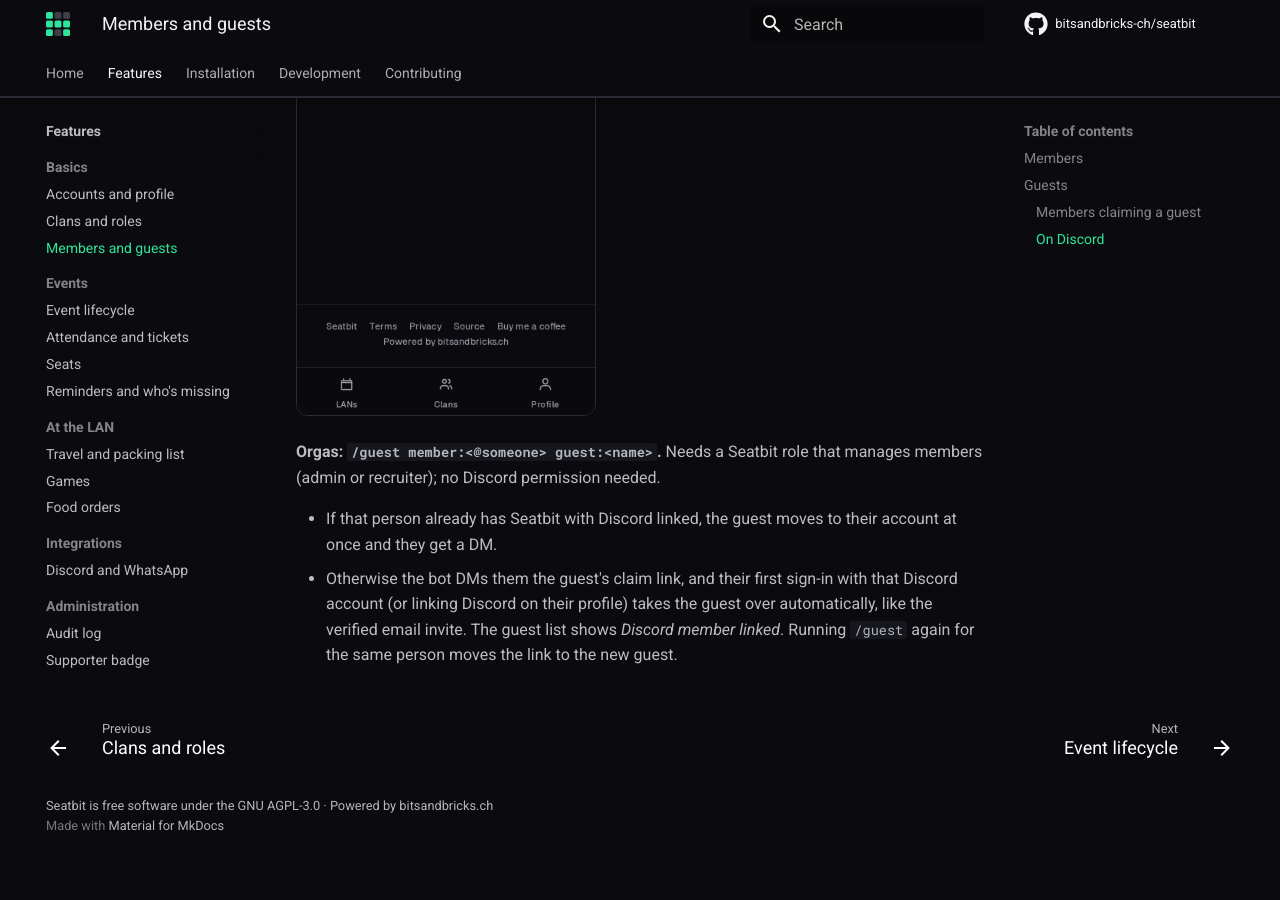
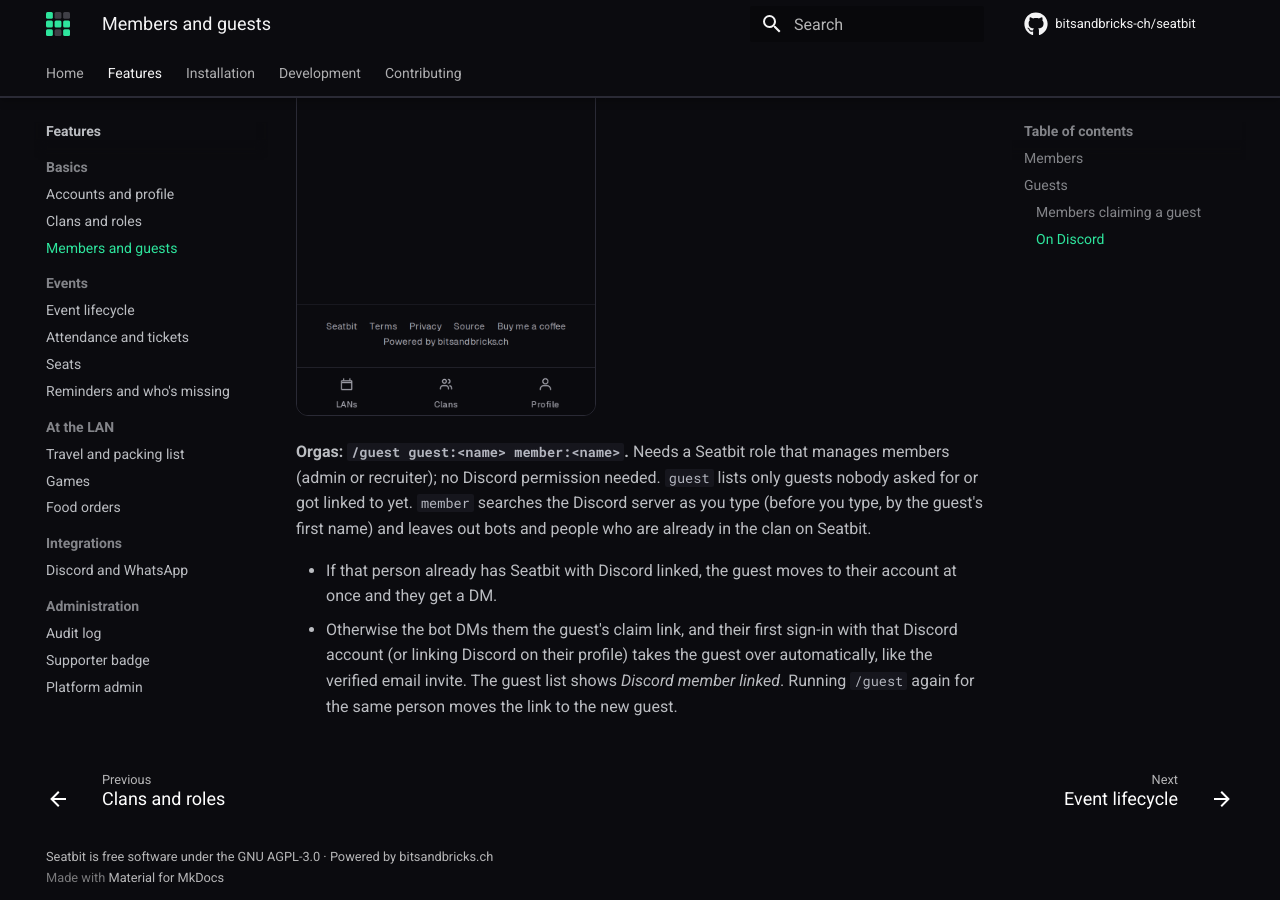
Before and after one commit to bitsandbricks-ch/seatbit, an MkDocs documentation site: the page built from docs/features/members-guests.md, in a window 1280 px wide and 900 px high, scrolled down 4717 px. Built offline with MkDocs 1.6.1 and Material for MkDocs 9.7.7, drawn with Linux system fonts in a browser that asks for light colours; comment, search, counter and statistics services are not loaded; before the commit the page ends 5566 px from its top, so only the background shows below that.

Commit message:
Docs: /guest member search
Co-Authored-By: Claude Opus 5.5 <noreply@anthropic.com>
Claude-Session: https://claude.ai/code/session_01Mn3pypA1bzDJdU5wS5BLDB

```diff
--- a/docs/features/members-guests.md
+++ b/docs/features/members-guests.md
@@ -68,7 +68,7 @@ The [Seatbit bot](discord.md) does both directions in a server linked to the cla
 
 ![Taking over a guest after /claim on Discord](../screenshots/phone-discord-claim.png){ .shot width="300" }
 
-**Orgas: `/guest member:<@someone> guest:<name>`.** Needs a Seatbit role that manages members (admin or recruiter); no Discord permission needed.
+**Orgas: `/guest guest:<name> member:<name>`.** Needs a Seatbit role that manages members (admin or recruiter); no Discord permission needed. `guest` lists only guests nobody asked for or got linked to yet. `member` searches the Discord server as you type (before you type, by the guest's first name) and leaves out bots and people who are already in the clan on Seatbit.
 
 - If that person already has Seatbit with Discord linked, the guest moves to their account at once and they get a DM.
 - Otherwise the bot DMs them the guest's claim link, and their first sign-in with that Discord account (or linking Discord on their profile) takes the guest over automatically, like the verified email invite. The guest list shows *Discord member linked*. Running `/guest` again for the same person moves the link to the new guest.
```
